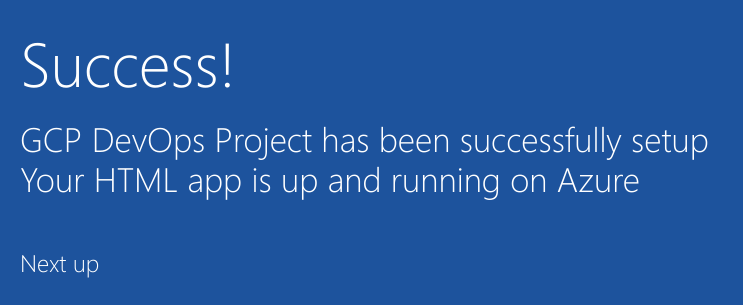
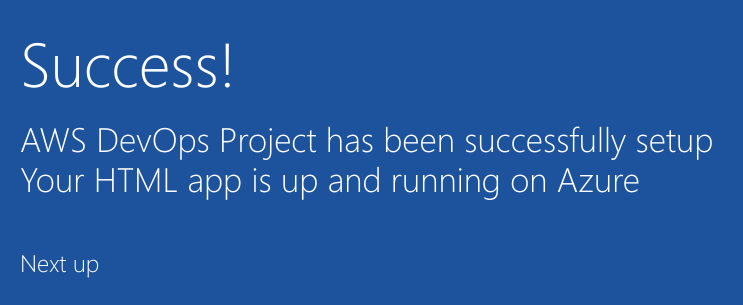
Before and after one commit to pyzons/sample-project, a plain HTML site: page index.html in a window 1280 px wide. Shown: the part 352-657 px from the top of the page, 205-948 px from the left. Drawn offline with Linux system fonts and the light colour scheme.

Commit message:
changed index.html to AWS

```diff
--- a/index.html
+++ b/index.html
@@ -19,7 +19,7 @@
         </div>
             <div class="content-body">
                 <div class="success-text">Success!</div>
-                <div class="description line-1"> GCP DevOps Project has been successfully setup</div>
+                <div class="description line-1"> AWS DevOps Project has been successfully setup</div>
                 <div class="description line-2"> Your HTML app is up and running on Azure</div>
                 <div class="next-steps-container">
                     <div class="next-steps-header">Next up</div>
```
